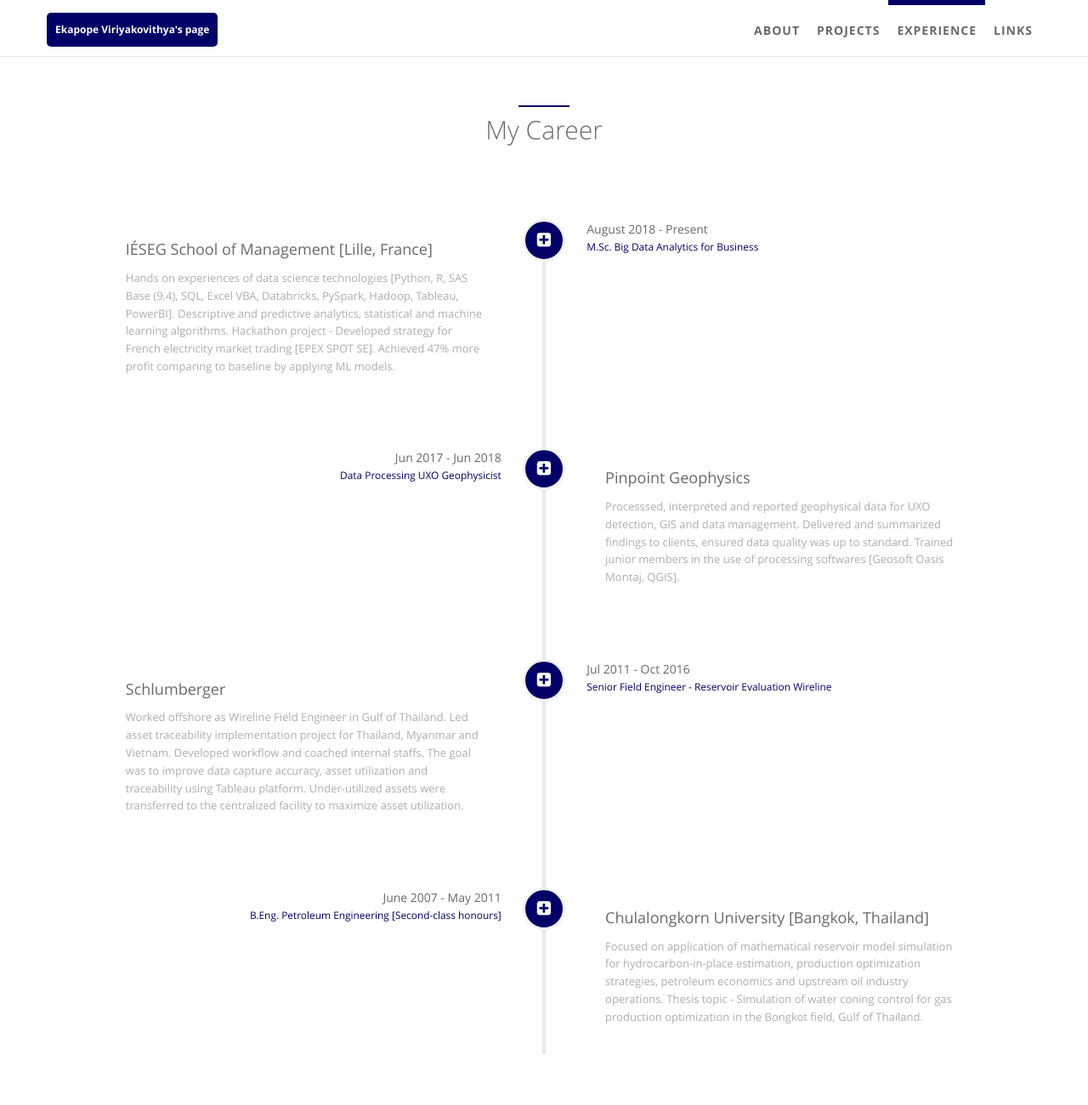
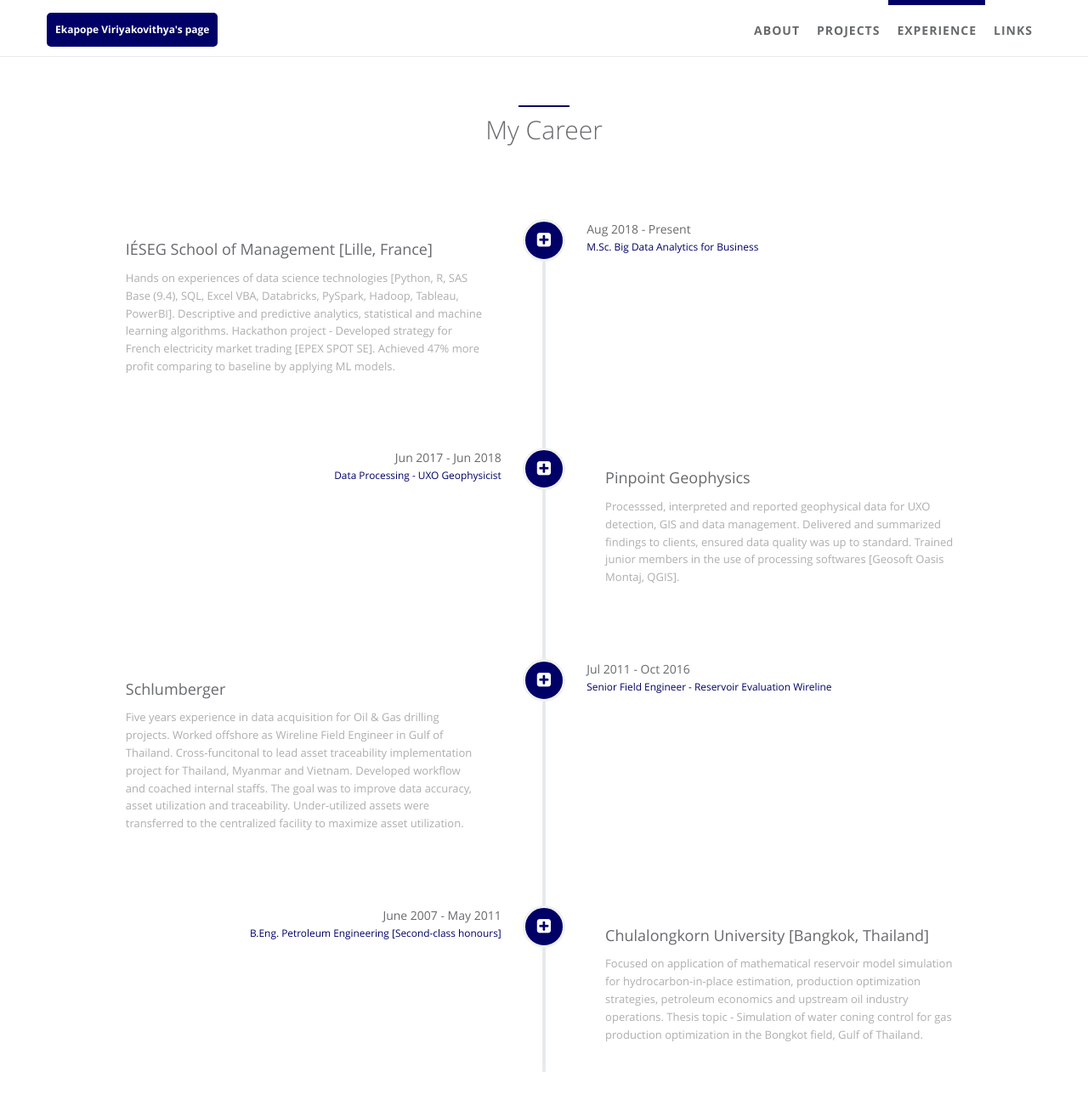
Before and after one commit to ekapope/ekapope.github.io, a Jekyll site: the page built from index.html, in a window 1280 px wide and 1400 px high, scrolled down 1584 px, cut to the strip 0-1306 px from the top of the window. Shown: the top 1301 px of the strip at 85% size. Built offline with Jekyll 4.4.1, drawn with Linux system fonts in a browser that asks for light colours.

Commit message:
Update careers.yml

```diff
--- a/_data/index/careers.yml
+++ b/_data/index/careers.yml
@@ -8,7 +8,7 @@
 
     i18n:
   date:
-    detail: August 2018 - Present
+    detail: Aug 2018 - Present
     i18n:
   job:
     detail: M.Sc. Big Data Analytics for Business
@@ -25,7 +25,7 @@
     detail: Jun 2017 - Jun 2018
     i18n:
   job:
-    detail: Data Processing UXO Geophysicist
+    detail: Data Processing - UXO Geophysicist
     i18n:
   icon: fa-plus-square
 
@@ -33,7 +33,7 @@
     detail: Schlumberger
     i18n:
   desc:
-    detail: Worked offshore as Wireline Field Engineer in Gulf of Thailand. Led asset traceability implementation project for Thailand, Myanmar and Vietnam. Developed workflow and coached internal staffs.  The goal was to improve data capture accuracy, asset utilization and traceability using Tableau platform. Under-utilized assets were transferred to the centralized facility to maximize asset utilization.
+    detail: Five years experience in data acquisition for Oil & Gas drilling projects. Worked offshore as Wireline Field Engineer in Gulf of Thailand. Cross-funcitonal to lead asset traceability implementation project for Thailand, Myanmar and Vietnam. Developed workflow and coached internal staffs.  The goal was to improve data accuracy, asset utilization and traceability. Under-utilized assets were transferred to the centralized facility to maximize asset utilization.
     i18n:
   date:
     detail: Jul 2011 - Oct 2016
```
